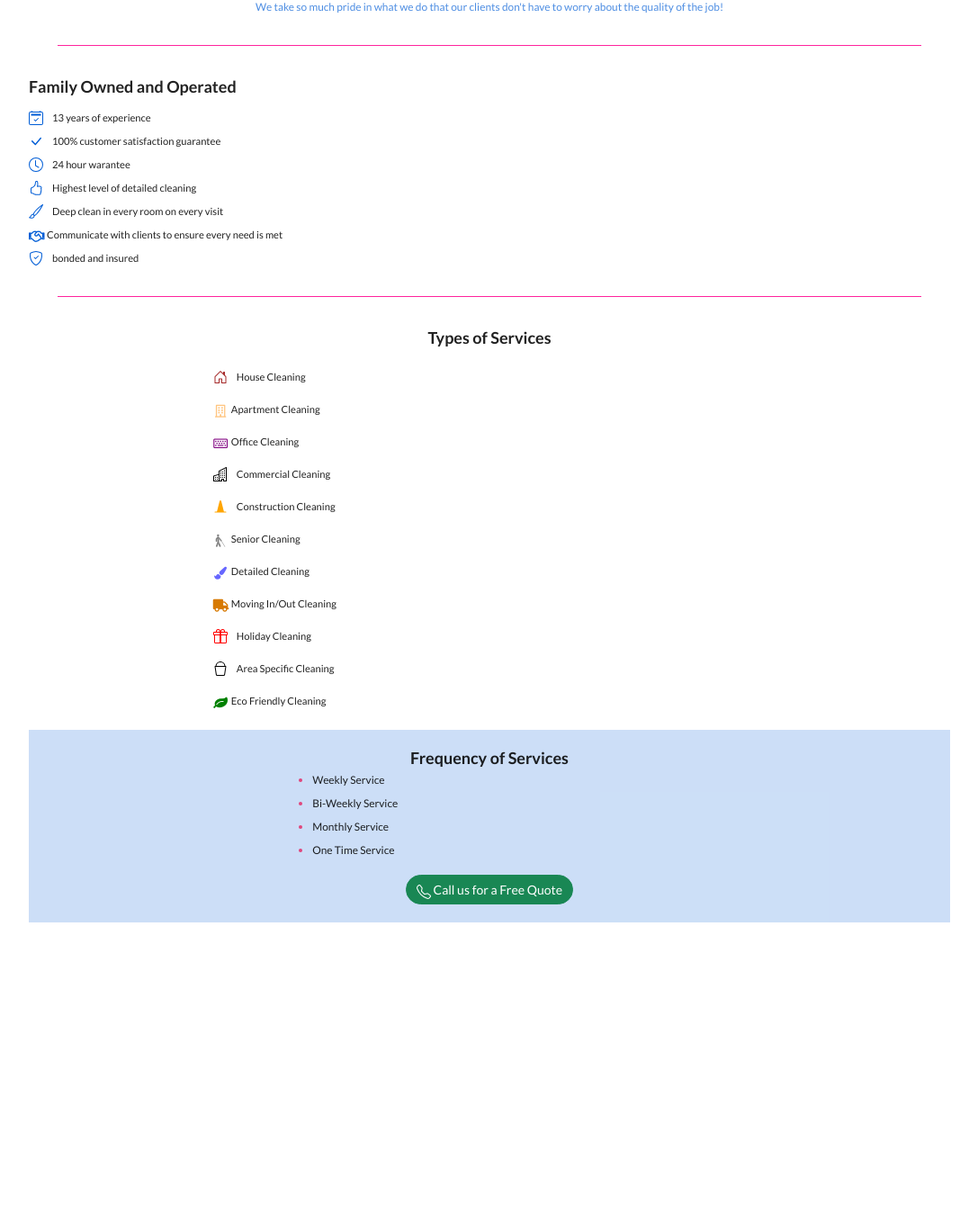
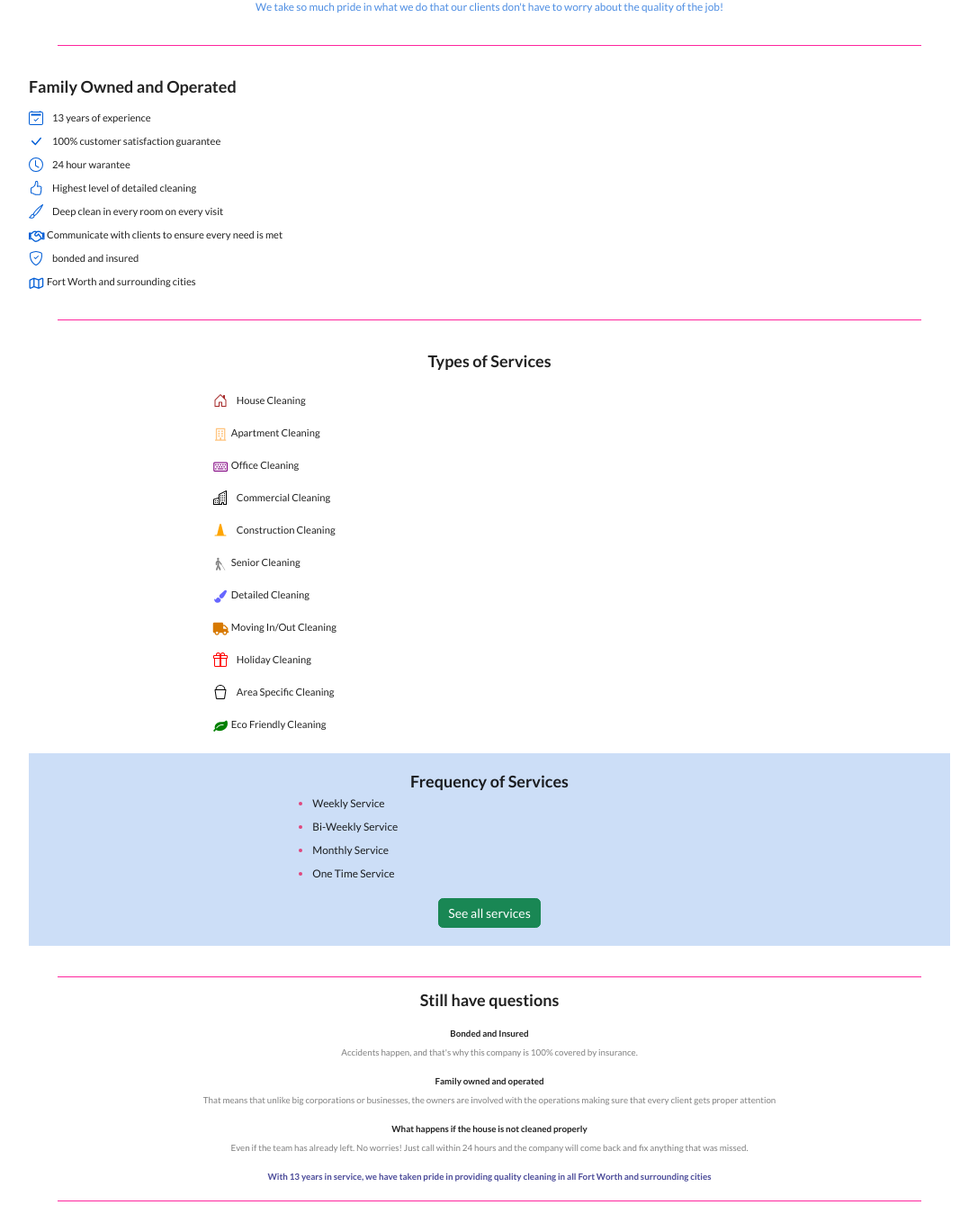
Before and after one commit to brian-hornbrook/Marianas, a Django app: page / in a window 1280 px wide. Shown: the part 1153-2502 px from the top of the page at 90% size, without its empty margins (96-1183 px from the left). Before the commit the page ends 2178 px from the top, so only its background shows below. Run offline with Django 3.2, Linux system fonts and the light colour scheme; some libraries are stand-ins or nearby versions; some web fonts are replaced.

Commit message:
added questions on home page

```diff
--- a/cleaning/static/home.css
+++ b/cleaning/static/home.css
@@ -160,6 +160,37 @@ section ul p {
     color: #E0467C;
 }
 
-#frequency button {
-    border-radius: 25px;
+
+
+/*** QUESTIONS ***/
+#questions {
+    text-align: center;
+    margin: 0 5%;
 }
+
+#questions div {
+    margin-top: 20px;
+}
+
+#questions h6 {
+    font-weight: 600;
+    font-size: 0.7rem;
+}
+
+#questions p {
+    font-size: 0.7rem;
+    color: grey;
+}
+
+
+
+/*** MOTTO ***/
+#motto {
+    display: flex;
+    justify-content: center;
+}
+
+#motto h6 {
+    color: #000070b5;
+    width: 75%;
+}
--- a/cleaning/static/services.css
+++ b/cleaning/static/services.css
@@ -1,6 +1,5 @@
 #services {
     letter-spacing: 0.15rem;
-    color: #000070;
     display: flex;
     flex-flow: row wrap;
     justify-content: center;
@@ -10,14 +9,8 @@
     margin: 5%;
 }
 
-#services .spacer hr {
-    margin: 25px;
-    width: 20%;
-    border: 1px solid #005DD6;
-}
-
-#services h2 {
-    text-align: center;
+#services #title {
+    color: #000070;
 }
 
 #services img {
--- a/cleaning/templates/home.html
+++ b/cleaning/templates/home.html
@@ -2,6 +2,7 @@
 {% load static %}
 {% block content %}
 
+<!-- description -->
 <section id="description">
     <h3>PROFESSIONAL CLEANING SERVICE SO YOU CAN FOCUS ON WHAT MATTERS!</h3>
 
@@ -13,6 +14,7 @@
 <div class="spacer">
     <hr>
 </div>
+<!-- business -->
 <section id="business">
     <h3>Family Owned and Operated</h3>
     <ul>
@@ -73,11 +75,16 @@
             </svg>
             <p>bonded and insured</p>
         </li>
+        <li>
+            <i class="map outline icon"></i>
+            <p>Fort Worth and surrounding cities</p>
+        </li>
     </ul>
 </section>
 <div class="spacer">
     <hr>
 </div>
+<!-- services -->
 <section id="services-info">
     <h3>Types of Services</h3>
     <ul>
@@ -157,17 +164,43 @@
             <li>Monthly Service</li>
             <li>One Time Service</li>
         </ul>
-        <a href="tel:8176297423">
+        <a href="/services">
             <button type="button" class="btn btn-success">
-                <svg xmlns="http://www.w3.org/2000/svg" width="16" height="16" fill="currentColor"
-                    class="bi bi-telephone" viewBox="0 0 16 16">
-                    <path
-                        d="M3.654 1.328a.678.678 0 0 0-1.015-.063L1.605 2.3c-.483.484-.661 1.169-.45 1.77a17.568 17.568 0 0 0 4.168 6.608 17.569 17.569 0 0 0 6.608 4.168c.601.211 1.286.033 1.77-.45l1.034-1.034a.678.678 0 0 0-.063-1.015l-2.307-1.794a.678.678 0 0 0-.58-.122l-2.19.547a1.745 1.745 0 0 1-1.657-.459L5.482 8.062a1.745 1.745 0 0 1-.46-1.657l.548-2.19a.678.678 0 0 0-.122-.58L3.654 1.328zM1.884.511a1.745 1.745 0 0 1 2.612.163L6.29 2.98c.329.423.445.974.315 1.494l-.547 2.19a.678.678 0 0 0 .178.643l2.457 2.457a.678.678 0 0 0 .644.178l2.189-.547a1.745 1.745 0 0 1 1.494.315l2.306 1.794c.829.645.905 1.87.163 2.611l-1.034 1.034c-.74.74-1.846 1.065-2.877.702a18.634 18.634 0 0 1-7.01-4.42 18.634 18.634 0 0 1-4.42-7.009c-.362-1.03-.037-2.137.703-2.877L1.885.511z" />
-                </svg>
-                Call us for a Free Quote
+                See all services
             </button>
         </a>
     </div>
 </section>
+<div class="spacer">
+    <hr>
+</div>
+<!-- questions -->
+<section id="questions">
+    <h3>Still have questions</h3>
+    <div>
+        <h6>Bonded and Insured</h6>
+        <p>Accidents happen, and that's why this company is 100% covered by insurance.</p>
+    </div>
+    <div>
+        <h6>Family owned and operated</h6>
+        <p>That means that unlike big corporations or businesses, the owners are involved with the
+            operations making sure that every client gets proper attention</p>
+    </div>
+    <div>
+        <h6>What happens if the house is not cleaned properly</h6>
+        <p>Even if the team has already left. No worries! Just call within 24 hours and the
+            company will come back and fix anything that was missed.</p>
+    </div>
+    <div id="motto">
+        <h6>With 13 years in service, we have taken pride in providing quality cleaning in all
+            Fort Worth and surrounding cities</h6>
+    </div>
+</section>
+<div class="spacer">
+    <hr>
+</div>
+<div id="reviews">
+
+</div>
 
 {% endblock %}
--- a/cleaning/templates/services.html
+++ b/cleaning/templates/services.html
@@ -2,7 +2,7 @@
 {% load static %}
 {% block content %}
 <section id="services">
-    <h2>WHAT WE DO DURING OUR VISIT EACH TIME AT YOUR HOME</h2>
+    <h3 id="title">WHAT WE DO DURING OUR VISIT EACH TIME AT YOUR HOME</h3>
     <!-- kitchen -->
     <div>
         <img src="{% static 'images/kitchen.jpg' %}" alt="kitchen">
@@ -57,7 +57,7 @@
     <!-- other areas -->
     <div>
         <img src="{% static 'images/entry.jpg' %}" alt="entry way">
-        <h3>Laundry Room</h3>
+        <h3>Other Areas</h3>
         <ul>
             <li>Dust & disinfect</li>
             <li>Tidy area</li>
```
